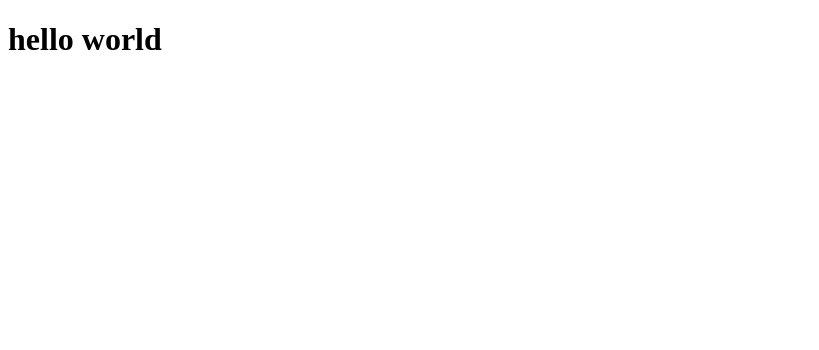
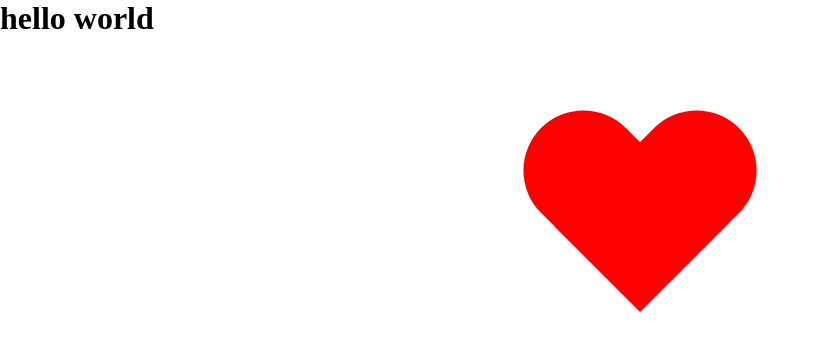
Before and after one commit to KoBe921012/KoBe921012.github.io, a plain HTML site: page index.html in a window 1280 px wide. Shown: the whole page, without its empty margins (0-819 px from the left). Drawn offline with Linux system fonts and the light colour scheme.

Commit message:
Add files via upload

```diff
--- a/index.html
+++ b/index.html
@@ -3,8 +3,72 @@
 <head>
     <meta http-equiv="Content-Type" content="text/html;charset=UTF-8" />
     <title>Document</title>
+    <style type="text/css">
+            *{
+                margin: 0;
+                padding: 0;
+                list-style: none;
+            }
+            .heart{
+                width: 240px;
+                height: 230px;
+                /*border: 1px solid red;*/
+                margin: 50px auto;
+                position: relative;
+
+                /*心跳起来*/
+                animation: putong 1s linear infinite;
+            }
+            .heart>div{
+                width: 120px;
+                height: 200px;
+                position: absolute;
+                left: 50%;
+                top: 0;
+                margin-left: -60px;
+                /*左上角 右上角圆形*/
+                border-radius: 60px 60px 0 0;
+                /*旋转基点*/
+                transform-origin: center 140px;
+                /*统一色*/
+                background-color: red;
+            }
+            .heart1{
+                /*background-color: green;*/
+                transform: rotate(-45deg);
+            }
+            .heart2{
+                /*background-color: blue;*/
+                transform: rotate(45deg);
+            }
+
+            @keyframes putong{
+                0%{
+                    transform: scale(1);
+                }
+                20%{
+                    transform: scale(0.5);
+                }
+                40%{
+                    transform: scale(0.8);
+                }
+                60%{
+                    transform: scale(1.5);
+                }
+                80%{
+                    transform: scale(1.2);
+                }
+                100%{
+                    transform: scale(1);
+                }
+            }
+        </style>
 </head>
 <body>
     <h1>hello world</h1>
+    <div class="heart">
+        <div class="heart1"></div>
+        <div class="heart2"></div>
+    </div>
 </body>
 </html>
```
